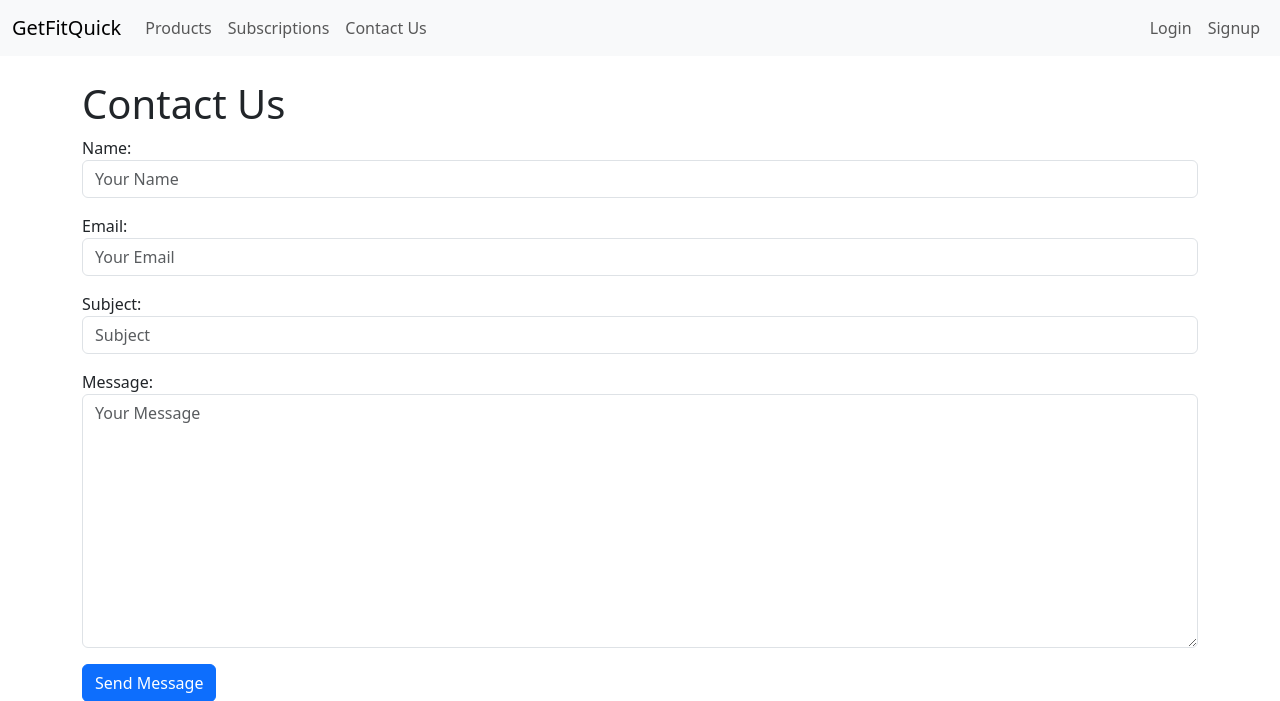
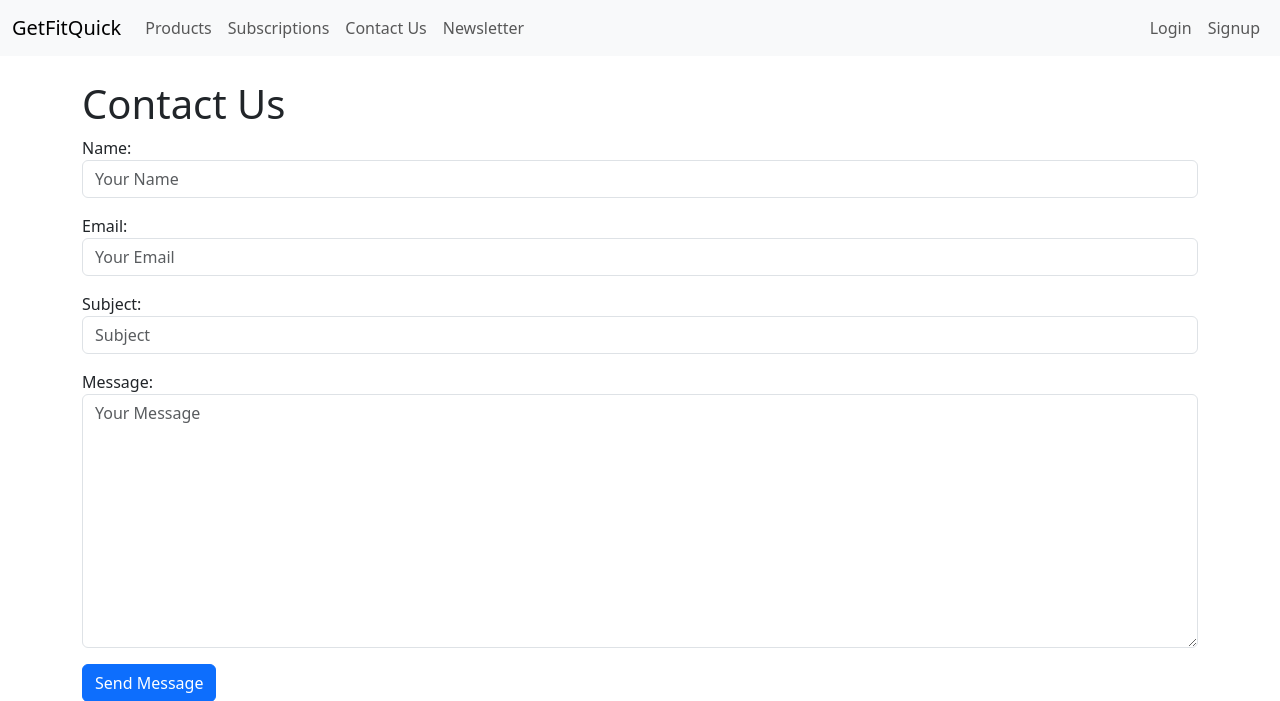
Before and after one commit to Chris-moreton12/get-fit-quick, a Django app: page /contact/ in a window 1280 px wide. Shown: the top 701 px of the page. Run offline with Django 5.2, Linux system fonts and the light colour scheme.

Commit message:
nav bar link for newsletter added

```diff
--- a/templates/base.html
+++ b/templates/base.html
@@ -31,6 +31,7 @@
                     <li class="nav-item"><a class="nav-link" href="/products/">Products</a></li>
                     <li class="nav-item"><a class="nav-link" href="/subscriptions/">Subscriptions</a></li>
                     <li class="nav-item"><a class="nav-link" href="/contact/">Contact Us</a></li>
+                    <li class="nav-item"><a class="nav-link" href="{% url 'newsletter' %}">Newsletter</a></li>
                 </ul>
                 <ul class="navbar-nav">
                     {% if user.is_authenticated %}
```
